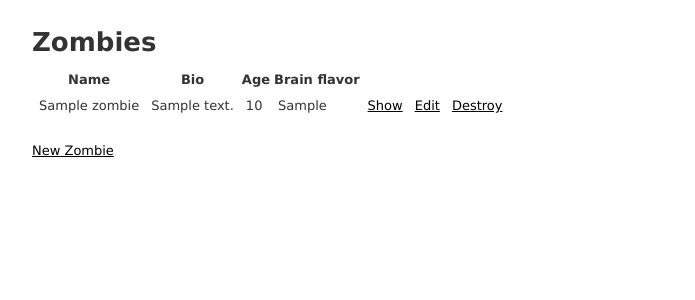
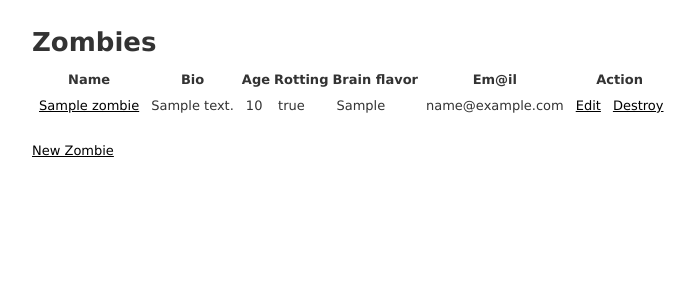
Before and after one commit to Levii01/TwitterForZombie, a Rails app: page / in a window 1280 px wide. Shown: the top 300 px of the page, without its empty margins (1-696 px from the left). Run offline with Rails 7, Linux system fonts and the light colour scheme; tables that the repository leaves empty hold one stand-in row (values such as "Sample post"); style sheets or scripts are compiled from the project's sources; some libraries are stand-ins or nearby versions.

Commit message:
Add option with show and press rotting and email

```diff
--- a/app/controllers/zombies_controller.rb
+++ b/app/controllers/zombies_controller.rb
@@ -69,6 +69,6 @@ class ZombiesController < ApplicationController
 
     # Never trust parameters from the scary internet, only allow the white list through.
     def zombie_params
-      params.require(:zombie).permit(:name, :bio, :age)
+      params.require(:zombie).permit(:name, :bio, :age, :email, :rotting)
     end
 end
--- a/app/views/zombies/index.html.erb
+++ b/app/views/zombies/index.html.erb
@@ -8,19 +8,22 @@
       <th>Name</th>
       <th>Bio</th>
       <th>Age</th>
+      <th>Rotting</th>
       <th>Brain flavor</th>
-      <th colspan="3"></th>
+      <th>Em@il</th>
+      <th colspan="2">Action</th>
     </tr>
   </thead>
 
   <tbody>
     <% @zombies.each do |zombie| %>
       <tr>
-        <td><%= zombie.name %></td>
+        <td><%= link_to zombie.name, zombie %></td>
         <td><%= zombie.bio %></td>
         <td><%= zombie.age %></td>
+        <td><%= zombie.rotting %></td>
         <td><%= zombie.brain.flavor unless zombie.brain.nil? %></td>
-        <td><%= link_to 'Show', zombie %></td>
+        <td><%= zombie.email %></td>
         <td><%= link_to 'Edit', edit_zombie_path(zombie) %></td>
         <td><%= link_to 'Destroy', zombie, method: :delete, data: { confirm: 'Are you sure?' } %></td>
       </tr>
```
Also changed, not shown: app/views/zombies/_form.html.erb (+10 -0 lines), app/views/zombies/show.html.erb (+10 -0 lines).
